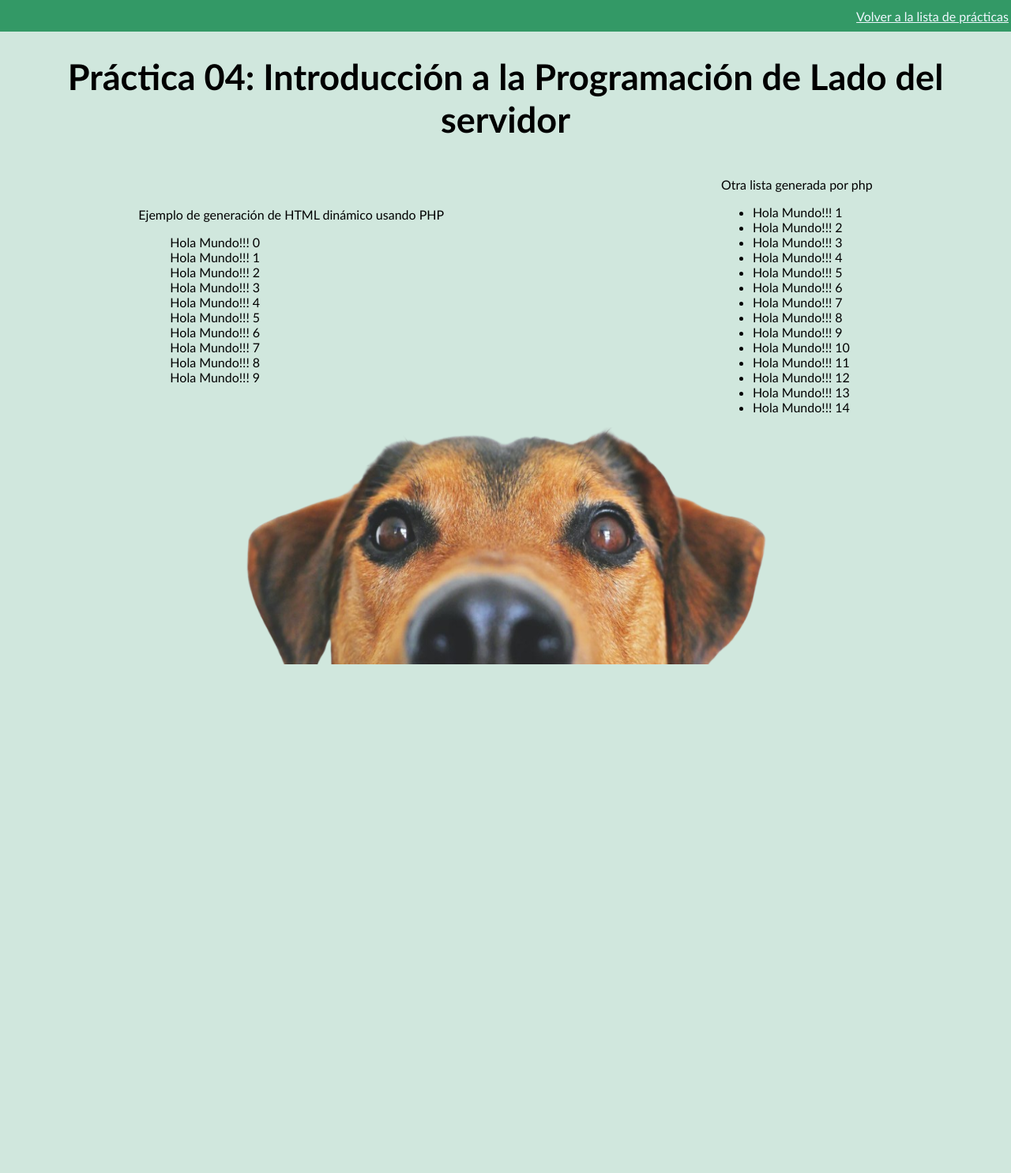
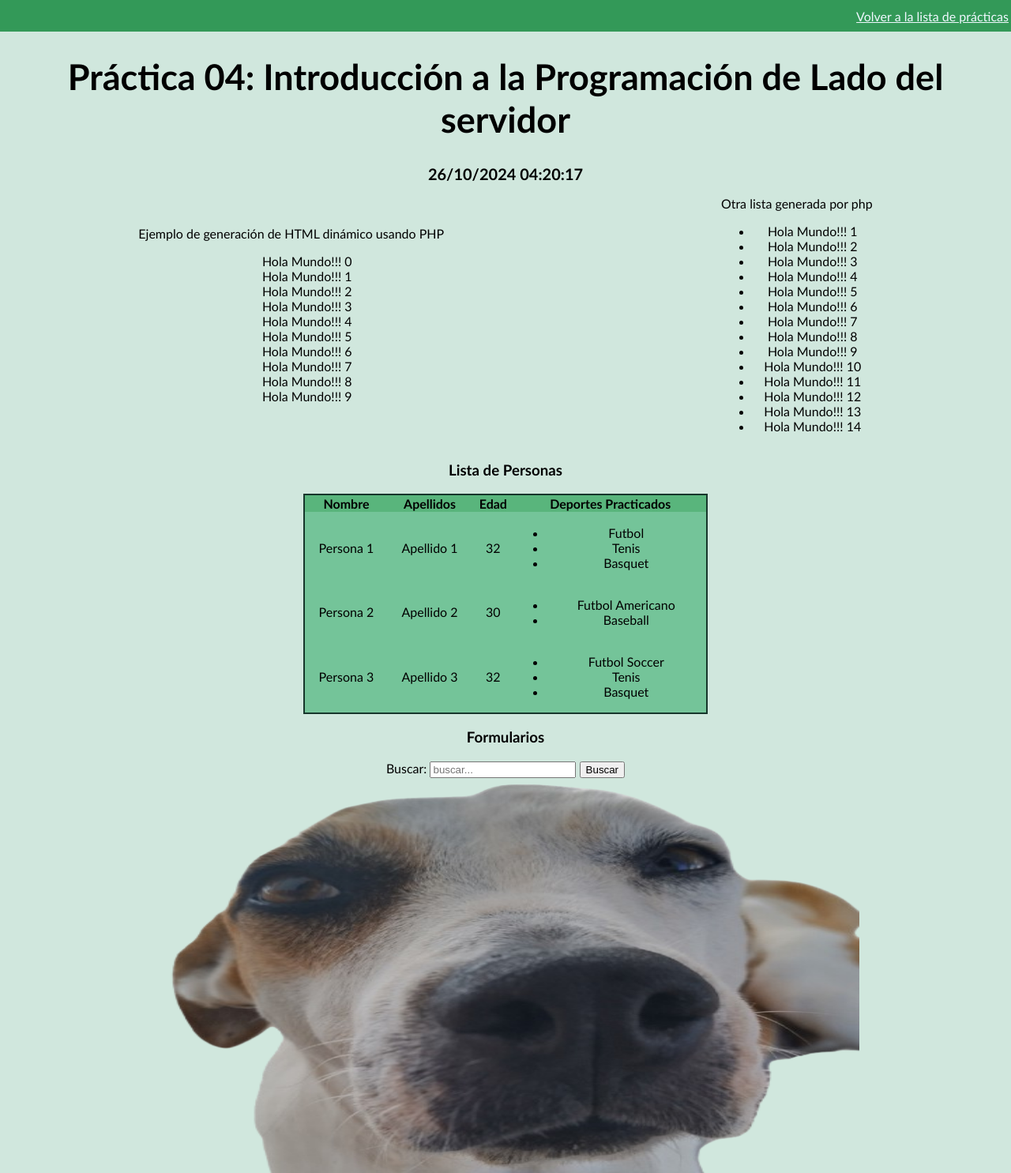
Before and after one commit to JulissaGro/Programacion_web, a PHP site: page /Explicacion04/index.php in a window 1280 px wide. Shown: the whole page at 79% size. Before the commit the page ends 841 px from the top, so only its background shows below. Run offline with PHP 8.4, Linux system fonts and the light colour scheme.

Commit message:
PHP y HTML un amor incomprendido

```diff
--- a/Explicacion04/css/style.css
+++ b/Explicacion04/css/style.css
@@ -1,45 +1,71 @@
-body{
+body {
   background-color: rgba(0, 130, 72, 0.186);
-    font-family:'Gill Sans', 'Gill Sans MT', Calibri, 'Trebuchet MS', sans-serif;
+  font-family: "Gill Sans", "Gill Sans MT", Calibri, "Trebuchet MS", sans-serif;
   margin: 0%;
+  text-align: center;
 }
 
-h1{
-    font-weight:700px;
+h1 {
+  font-weight: 700px;
   font-size: 45px;
   text-align: center;
 }
+h3 {
+  font-weight: 700px;
+  text-align: center;
+}
 
-.content{
+strong {
+  font-size: 20px;
+}
+
+.content {
   display: flex;
   justify-content: space-around;
   align-items: center;
 }
 
-.container{
+.container {
   width: 100%;
   height: 150px;
   display: flex;
   justify-content: center;
 }
 
-.container table{
-    border-color: black;
+.personas {
+  display: flex;
+  justify-content: space-around;
+  align-items: center;
 }
 
-#references{
+.personas table{
+  border-collapse: collapse;
+  border: 2px solid;
+  border-color: rgb(22, 54, 43);
+  width: 40%;
+}
+
+.personas table thead {
+  background-color: rgb(89, 181, 124);
+}
+
+.personas table tbody {
+  background-color: rgb(116, 196, 153);
+}
+
+#references {
   justify-content: end;
   align-items: center;
   height: 40px;
-    background-color:rgb(51, 153, 102);
+  background-color: rgb(51, 153, 88);
 }
 
-#references a{
+#references a {
   color: aliceblue;
 }
 
-#down-style img{
-    width: 700px;
-    height: 300px;
-    position:relative;
+#down-style img {
+  width: 70%;
+  height: 500px;
+  position: relative;
 }
--- a/Explicacion04/index.php
+++ b/Explicacion04/index.php
@@ -1,71 +1,64 @@
 <?php
 
 /**
+ * Es buena práctica dividir la lógica de las peticiones y la que muestra los datos.
+ *
  * PHP Sirve para poder obtener datos de una base de datos, podemos
  *    conectarnos a otro servicio
+ *
+ * Es de tipado dinámico, puede cambiar el valor de las variables a distintos
+ *    tipos de datos.
  */
 $tituloPagina = "Práctica 04: Introducción a la Programación de Lado del servidor <br>";
 
+//Pueden ser comillas dobles o sencillas
+$persona1 = [
+    'nombre' => 'Persona 1',
+    'apellidos' => 'Apellido 1',
+    'edad' => 32,
+    'deportesPracticados' => ['Futbol', 'Tenis', 'Basquet']
+];
+
+//Esta es una manera más vieja de hacerlo
+$persona2 = array(
+    'nombre' => 'Persona 2',
+    'apellidos' => 'Apellido 2',
+    'edad' => 30,
+    'deportesPracticados' => array('Futbol Americano', 'Baseball')
+);
+
+//Array que contiene 2 arrays asociativos
+$personas = [$persona1, $persona2];
+
+//Acceder a los elementos de un array asociativo
+$deportesPersona1 = $persona1['deportesPracticados'];
+
+$persona3 = [
+    'nombre' => 'Persona 3',
+    'apellidos' => 'Apellido 3',
+    'edad' => 32,
+    'deportesPracticados' => ['Futbol Soccer', 'Tenis', 'Basquet']
+];
+
+//Al final de array (en el sig índice) se agregará
+$personas[] = $persona3;
 /**
  * El código php se tiene que ejecutar, en caso de mostrar el código plano
  *    significa que algo va mal. Debe de mostrar su ejecución en html.
  *    Es decir que al inspeccionar la página deberá de mostrar html.
+ *
+ * Una estructura mutable es que puede cambiar, es decir que le podemos asignar
+ *    otros elementos. Una estructura inmutable quiere decir que tal cual como
+ *    se creó, se puede cambiar.
+ *
+ * require_once nos ayuda a que un archivo de código solamente se haya incluido
+ *    1 sola vez.
+ * Contamos también con un include y un include_once
+ *
+ * Entre sus deferencias solo está el manejo de errores include marca warning
+ *    en el require marca error y para la ejecución.
  */
-?>
+require 'index.view.php';
+//include 'indexz.view.php';
 
-<!DOCTYPE html>
-<html lang="en">
-
-<head>
-    <meta charset="UTF-8">
-    <meta name="viewport" content="width=device-width, initial-scale=1.0">
-    <link rel="stylesheet" href="css/style.css">
-    <!-- Existe una versión abreviada si solo se quiere usar para imprimir -->
-    <title><?php echo $tituloPagina ?></title>
-
-    <div class="container" id="references">
-        <table>
-            <tr>
-                <td><a href="../index.html">Volver a la lista de prácticas</a></td>
-            </tr>
-        </table>
-    </div>
-</head>
-
-<body>
-    <!-- Esta es la otra forma -->
-    <h1><?= $tituloPagina; ?></h1>
-    <div class="content">
-        <div class="ejemploLista">
-            <p>Ejemplo de generación de HTML dinámico usando PHP</p>
-            <ul>
-                <?php
-                #El signo de peso ($) indica qué cosas son una variable
-                for ($i = 0; $i < 10; $i++) {
-                    echo "Hola Mundo!!! $i <br>";
-                }
-                ?>
-            </ul>
-        </div>
-
-        <div class="ejemploLista">
-            <p>Otra lista generada por php</p>
-            <!-- Esta es la dorma más tradicional de trabajar con php -->
-            <ul>
-                <?php
-                for ($i = 1; $i < 15; $i++): ?>
-                    <li>Hola Mundo!!! <?= $i ?></li>
-                <?php endfor ?>
-            </ul>
-        </div>
-    </div>
-
-    <div class="container" id="down-style">
-        <img src="img/foot.png">
-    </div>
-    <div class="container">
-        <br>
-    </div>
-</body>
-
-</html>
+//Si el archivo solo contiene php no es necesario el cierre
--- /dev/null
+++ b/Explicacion04/index.view.php
@@ -0,0 +1,102 @@
+<!DOCTYPE html>
+<html lang="en">
+
+<head>
+    <meta charset="UTF-8">
+    <meta name="viewport" content="width=device-width, initial-scale=1.0">
+    <link rel="stylesheet" href="css/style.css">
+    <!-- Existe una versión abreviada si solo se quiere usar para imprimir -->
+    <!-- El uso de PHP normalmente es para imprimir algo que requerimos en HTML -->
+    <title><?php echo $tituloPagina ?></title>
+
+    <div class="container" id="references">
+        <table>
+            <tr>
+                <td><a href="../index.html">Volver a la lista de prácticas</a></td>
+            </tr>
+        </table>
+    </div>
+</head>
+
+<body>
+    <!-- Esta es la otra forma -->
+    <h1><?= $tituloPagina; ?></h1>
+    <?php require 'parte_html.php'?>
+    <div class="content">
+        <div class="ejemploLista">
+            <p>Ejemplo de generación de HTML dinámico usando PHP</p>
+            <ul>
+                <?php
+                #El signo de peso ($) indica qué cosas son una variable
+                for ($i = 0; $i < 10; $i++) {
+                    echo "Hola Mundo!!! $i <br>";
+                }
+                ?>
+            </ul>
+        </div>
+
+        <div class="ejemploLista">
+            <p>Otra lista generada por php</p>
+            <!-- Esta es la dorma más tradicional de trabajar con php -->
+            <ul>
+                <?php
+                for ($i = 1; $i < 15; $i++): ?>
+                    <li>Hola Mundo!!! <?= $i ?></li>
+                <?php endfor ?>
+            </ul>
+        </div>
+    </div>
+
+    <h3>Lista de Personas</h3>
+    <div class="personas">
+        <table>
+            <thead>
+                <tr>
+                    <th>Nombre</th>
+                    <th>Apellidos</th>
+                    <th>Edad</th>
+                    <th>Deportes Practicados</th>
+                </tr>
+            </thead>
+
+            <tbody>
+                <?php foreach ($personas as $p): ?>
+                    <tr>
+                        <td><?= $p['nombre'] ?></td>
+                        <td><?= $p['apellidos'] ?></td>
+                        <td><?= $p['edad'] ?></td>
+                        <td>
+                            <ul>
+                                <?php foreach ($p['deportesPracticados'] as $d): ?>
+                                    <li><?= $d ?></li>
+                                <?php endforeach ?>
+                            </ul>
+                        </td>
+                    </tr>
+                <?php endforeach ?>
+            </tbody>
+        </table>
+
+    </div>
+    <!-- Serializa los datos que están en los input y los envia al servidor, ya sea
+            una petición GET o una petición POST
+        Normalmente en las peticiones GET los parámetros son enviados por la URL
+     -->
+    <h3>Formularios</h3>
+    <div>
+        <form action="busqueda.php" method="GET">
+            <label for="txt-q">Buscar: </label>
+            <input type="text" name="q" id="txt-q" placeholder="buscar..." required>
+            <input type="submit" value="Buscar">
+        </form>
+    </div>
+
+    <div class="container" id="down-style">
+        <img src="img/trini.png">
+    </div>
+    <div class="container">
+        <br>
+    </div>
+</body>
+
+</html>
--- /dev/null
+++ b/Explicacion04/parte_html.php
@@ -0,0 +1,7 @@
+<?php
+$hoy = new DateTime();
+?>
+
+<div>
+    <strong><?=$hoy -> format('d/m/Y H:i:s')?></strong>
+</div>
```
Also changed, not shown: Explicacion04/busqueda.php (added, +32 -0 lines), Explicacion04/img/IMG_20231107_152107_HDR.jpg (added), Explicacion04/img/trini.png (added). Lines whose indentation alone changed are shown as unchanged.
